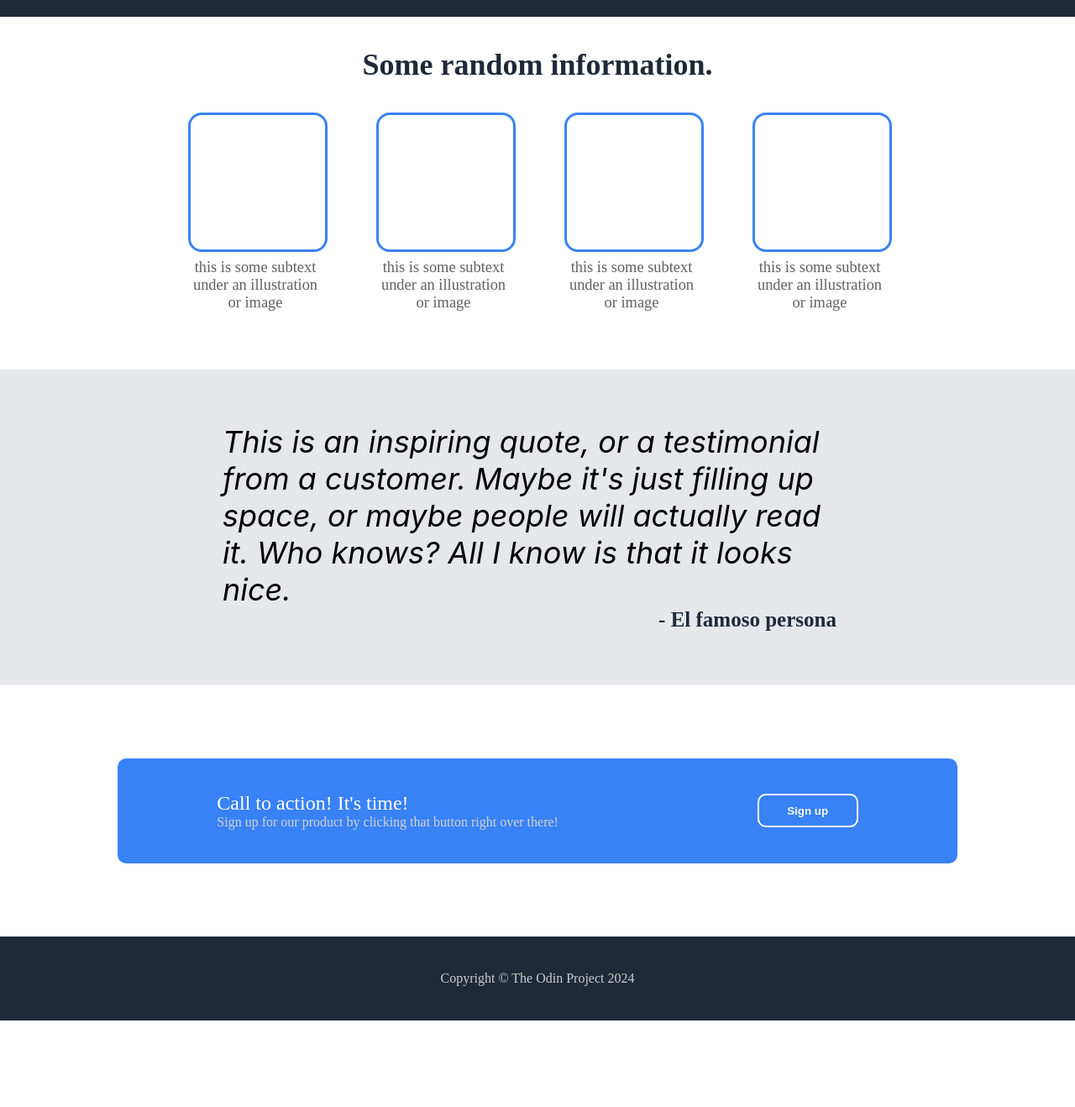
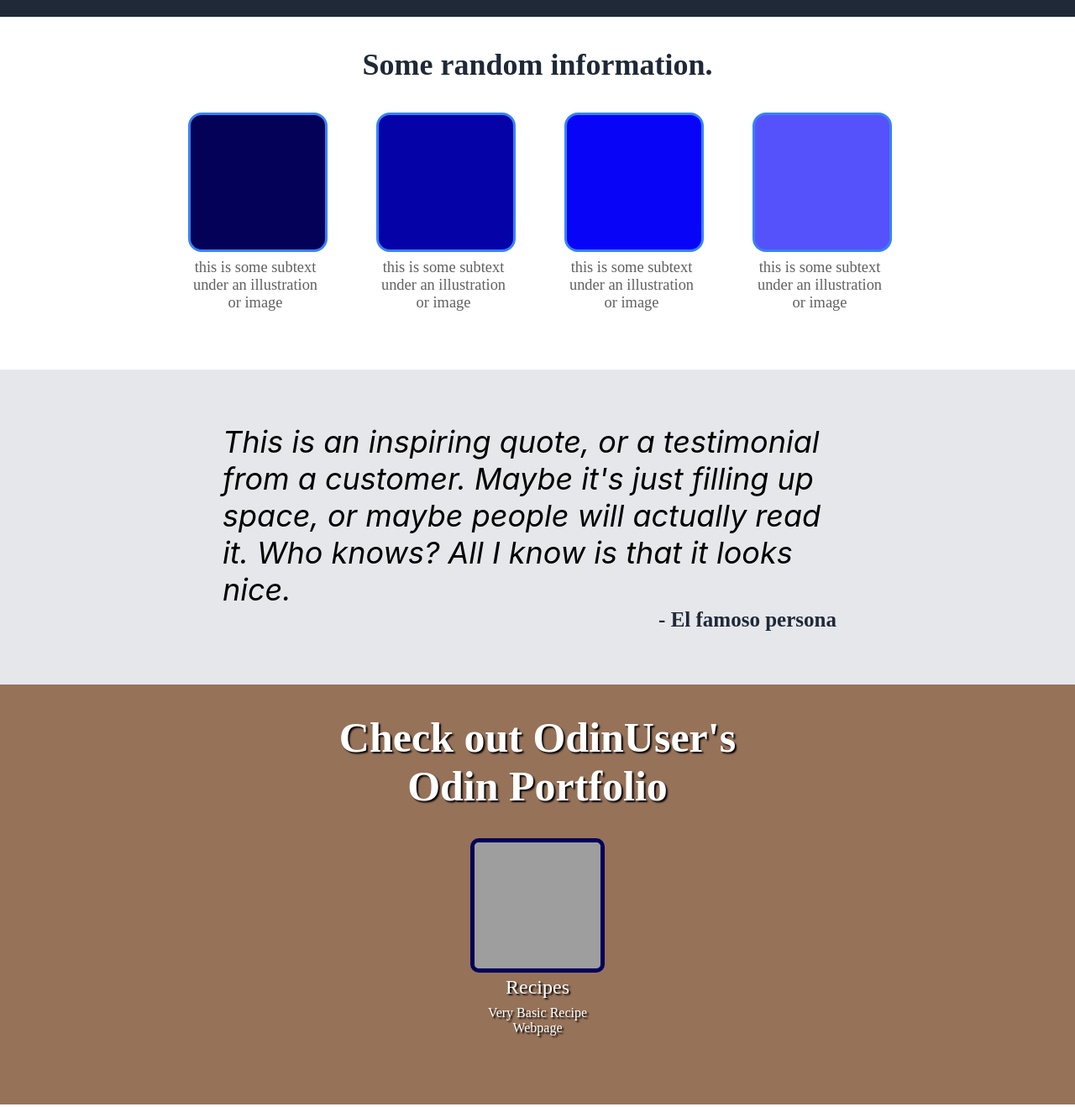
Before and after one commit to Smaran-Sure/landing-page, a plain HTML site: page index.html in a window 1280 px wide. Shown: the part 480-1798 px from the top of the page at 84% size. Before the commit the page ends 1695 px from the top, so only its background shows below. Drawn offline with Linux system fonts and the light colour scheme; grey boxes are pictures that could not be loaded.

Commit message:
Add portfolio section,fix header links not working,+images

```diff
--- a/index.html
+++ b/index.html
@@ -3,7 +3,7 @@
 <head>
     <meta charset="UTF-8">
     <meta name="viewport" content="width=device-width, initial-scale=1.0">
-    <title>Odin Landing Page</title>
+    <title>Landing Page</title>
     <link rel="stylesheet" href="styles.css">
 </head>
 <body>
@@ -11,9 +11,9 @@
     <div class="container-1">
         <h2 class="header-logo">Header Logo</h2>
         <ul>
-            <li>header link one</li>
-            <li>header link two</li>
-            <li>header link three</li>
+            <li><a class = "link" href="./index.html">header link one</a></li>
+            <li><a class = "link" href="./index.html">header link one</a></li>
+            <li><a class = "link" href="./index.html">header link one</a></li>
         </ul>
     </div>
     <div class="container-3">
@@ -68,6 +68,16 @@
             All I know is that it looks nice.</div>
         <div id="credits"> - El famoso persona</div>
     </div>
+    <div class="background-box5">
+        <h1 class="extra-header">Check out OdinUser's <br> Odin Portfolio</h1>
+        <div class="portfolio-container">
+            <div class="porfolio-tile1">
+                <a href="https://smaran-sure.github.io/odin-recipes/" target=_blank><img class="icon" src="https://img.freepik.com/premium-vector/chef-recipe-logo-design-vector-illustration-white-background_685330-3470.jpg?w=1800"></a>
+                <div class="tile-text">Recipes</div>
+                <div class="portfolio-text">Very Basic Recipe Webpage</div>
+            </div>
+        </div>
+    </div>
     <div class="background-box4">
         <div class="container-4">
             <div class="call">
@@ -84,5 +94,6 @@
 
 
 
+
 </body>
 </html>
--- a/styles.css
+++ b/styles.css
@@ -14,7 +14,11 @@ ul, .container-1 {
     color:white;
 
 }
-
+.link {
+    text-decoration:none;
+    color:#e5e7eb;
+    filter:contrast(60%);
+}
 .container-1 {
     display:flex;
     justify-content:space-around;
@@ -106,6 +110,18 @@ button {
     flex:1;
 
 }
+.img-1 {
+    background-color:#030158;
+}
+.img-2 {
+    background-color:#0502a8;
+}
+.img-3 {
+    background-color:#0804f8;
+}
+.img-4 {
+    background-color:#5552fc;
+}
 
 .info {
     display:block; /* Delete this line if anything go wrong */
@@ -177,3 +193,40 @@ button {
     color:white;
     filter:contrast(60%)
 }
+.background-box5 {
+    display:flex;
+    flex-direction:column;
+    background-color: #967259;
+    height:500px;
+    align-items:center;
+}
+.extra-header {
+    font-family: 'Titan One', 'Times New Roman', Times,
+    serif;
+    font-size:50px;
+    text-align:center;
+    color:white;
+    font-weight:bold;
+    text-shadow: 2px 2px 2px black;
+}
+.icon {
+    width:150px;
+    height:150px;
+    border-radius:10px;
+    border:5px solid #030158;
+}
+.porfolio-tile1 {
+    width:180px;
+    text-align:center;
+}
+.portfolio-text, .tile-text {
+    color:white;
+    text-shadow: 2px 2px 2px black;
+}
+.tile-text {
+    font-size:1.5em;
+}
+.portfolio-text {
+    margin-top:8px;
+    font-family: 'Times New Roman', Times, serif;
+}
```
